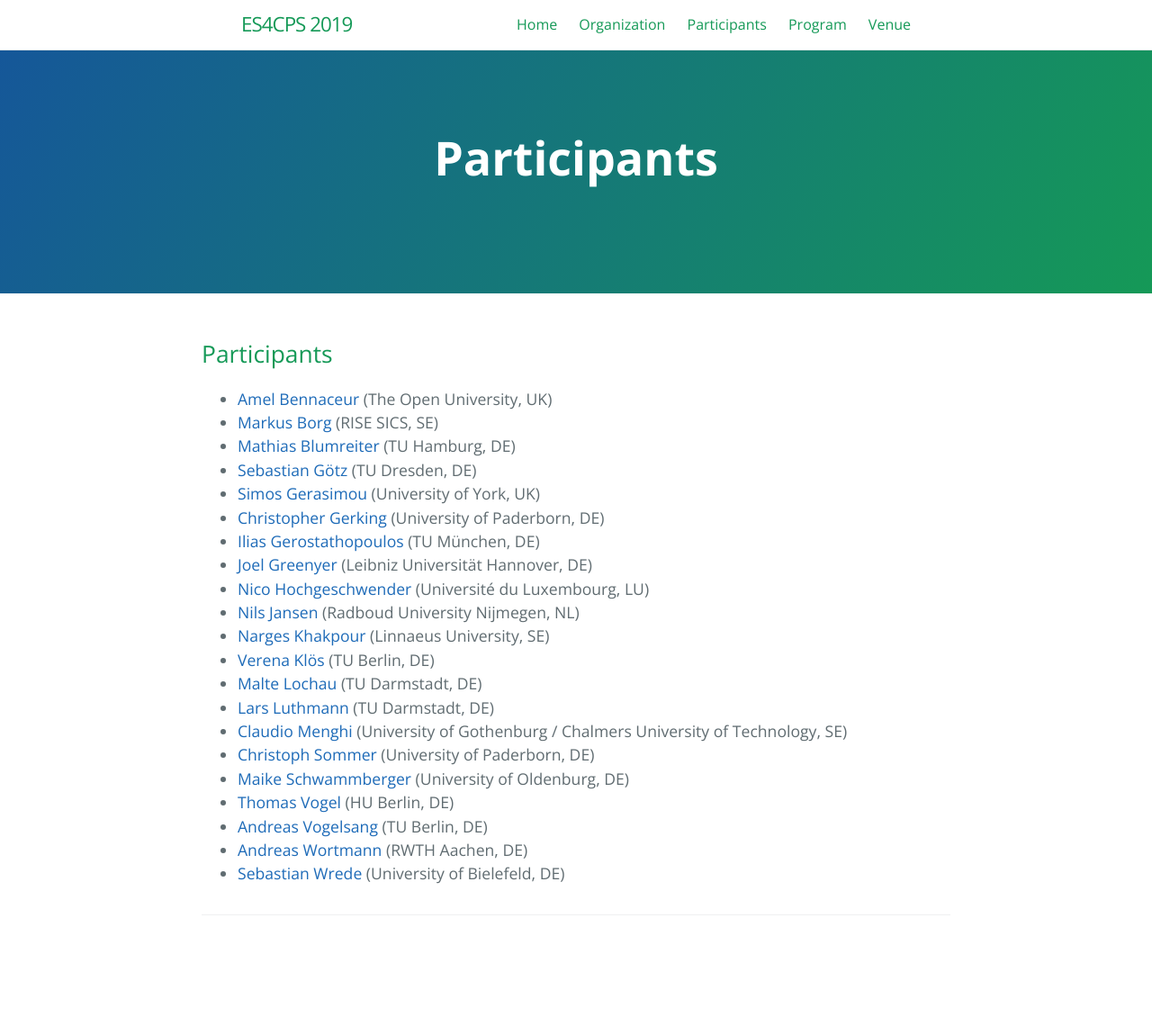
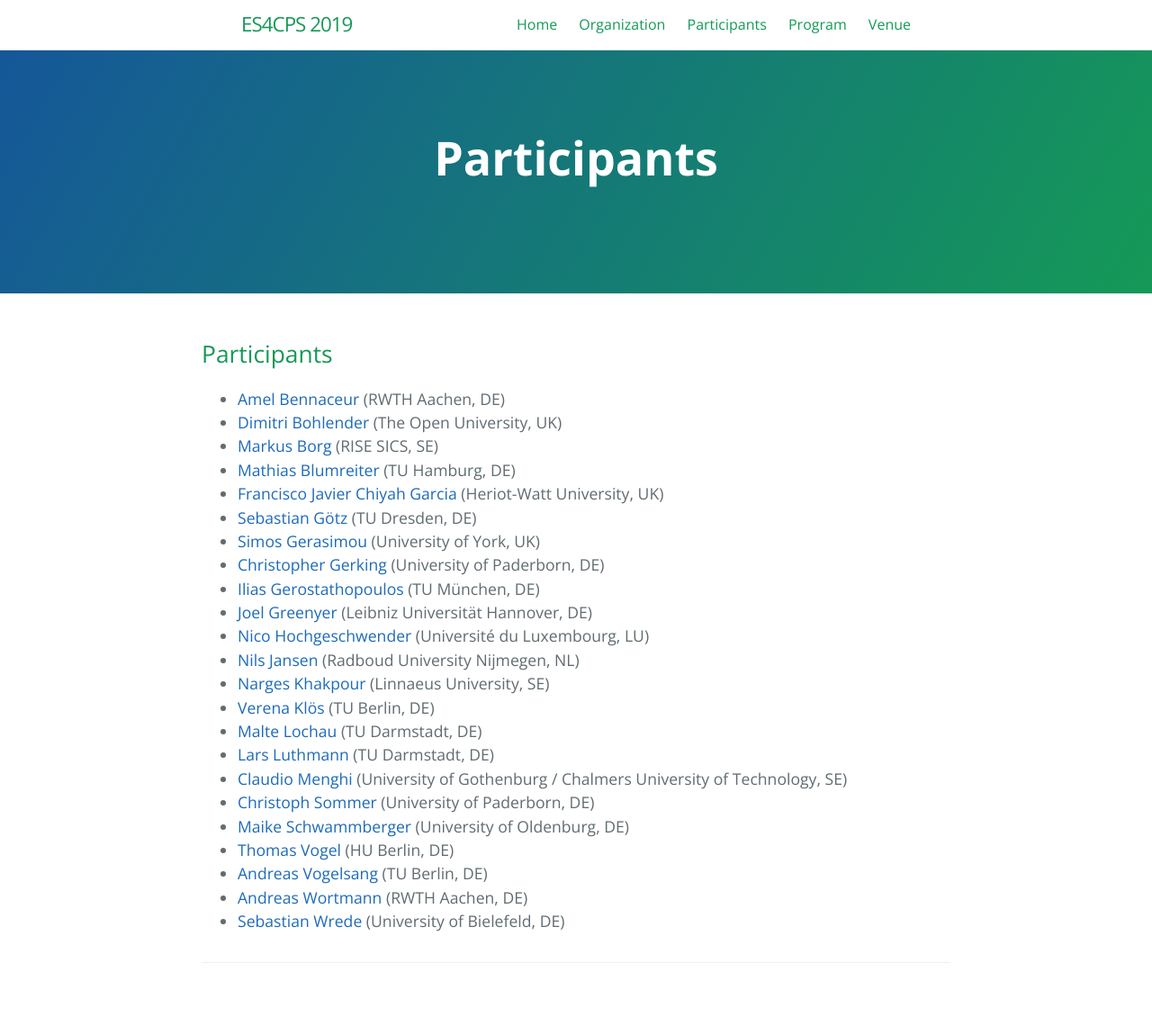
Before and after one commit to thomas-vogel/ES4CPS, a Jekyll site: the page built from participants.md, in a window 1280 px wide. Shown: the whole page at 90% size. Built offline with Jekyll 4.4.1, drawn with Linux system fonts in a browser that asks for light colours; before the commit the page ends 1097 px from its top, so only the background shows below that.

Commit message:
Update participants.md
Further participants

```diff
--- a/participants.md
+++ b/participants.md
@@ -7,9 +7,11 @@ permalink: /participants.html
 
 ## Participants
 
-* [Amel Bennaceur](http://www.open.ac.uk/people/ab33792){:target="_blank"} (The Open University, UK)
+* [Amel Bennaceur](http://www.open.ac.uk/people/ab33792){:target="_blank"} (RWTH Aachen, DE)
+* [Dimitri Bohlender](https://embedded.rwth-aachen.de/doku.php?id=lehrstuhl:mitarbeiter:bohlender){:target="_blank"} (The Open University, UK)
 * [Markus Borg](https://www.sics.se/people/markus-borg){:target="_blank"} (RISE SICS, SE)
 * [Mathias Blumreiter](https://www.tuhh.de/sts/institute/people/mathias-blumreiter.html){:target="_blank"} (TU Hamburg, DE)
+* [Francisco Javier Chiyah Garcia](https://scholar.google.co.uk/citations?user=NQyCFjYAAAAJ&hl=en){:target="_blank"} (Heriot-Watt University, UK)
 * [Sebastian Götz](http://st.inf.tu-dresden.de/sgoetz/){:target="_blank"} (TU Dresden, DE)
 * [Simos Gerasimou](https://www-users.cs.york.ac.uk/simos/){:target="_blank"} (University of York, UK)
 * [Christopher Gerking](https://www.uni-paderborn.de/person/8391/){:target="_blank"} (University of Paderborn, DE)
```
